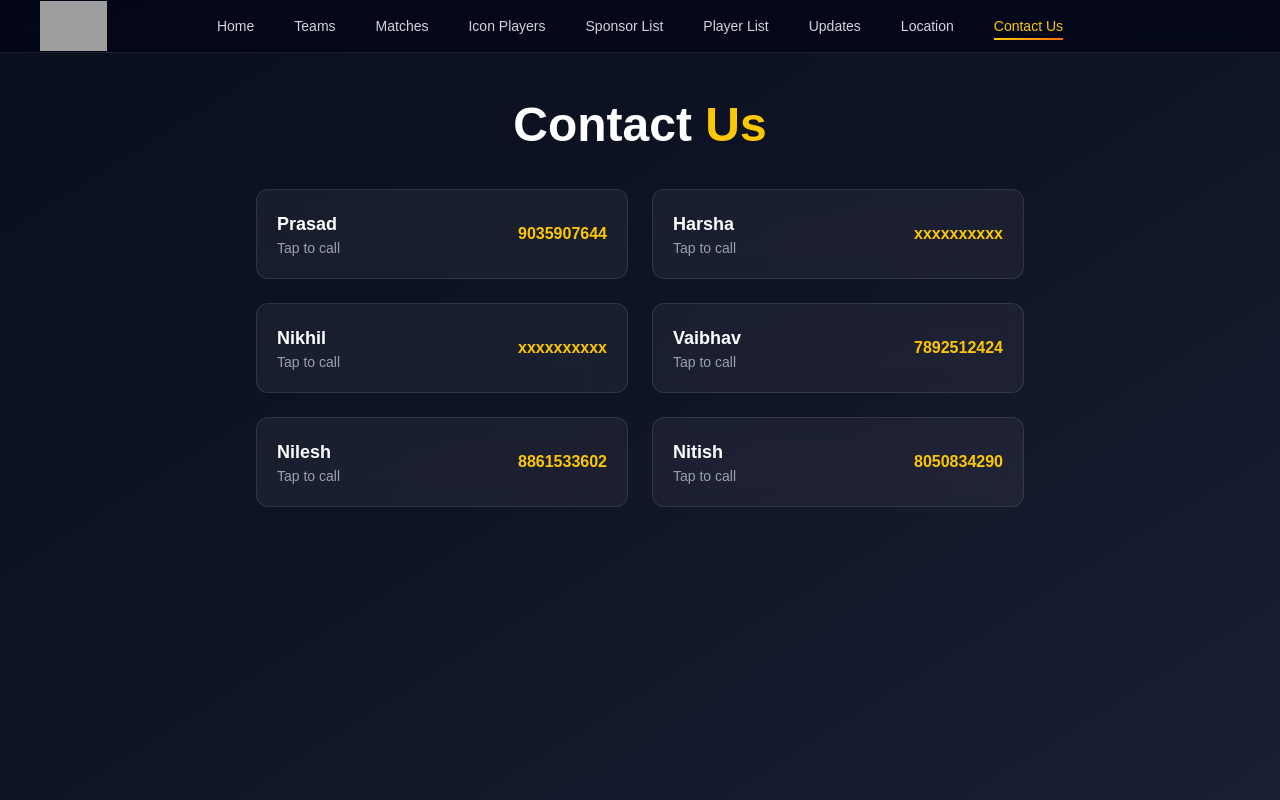
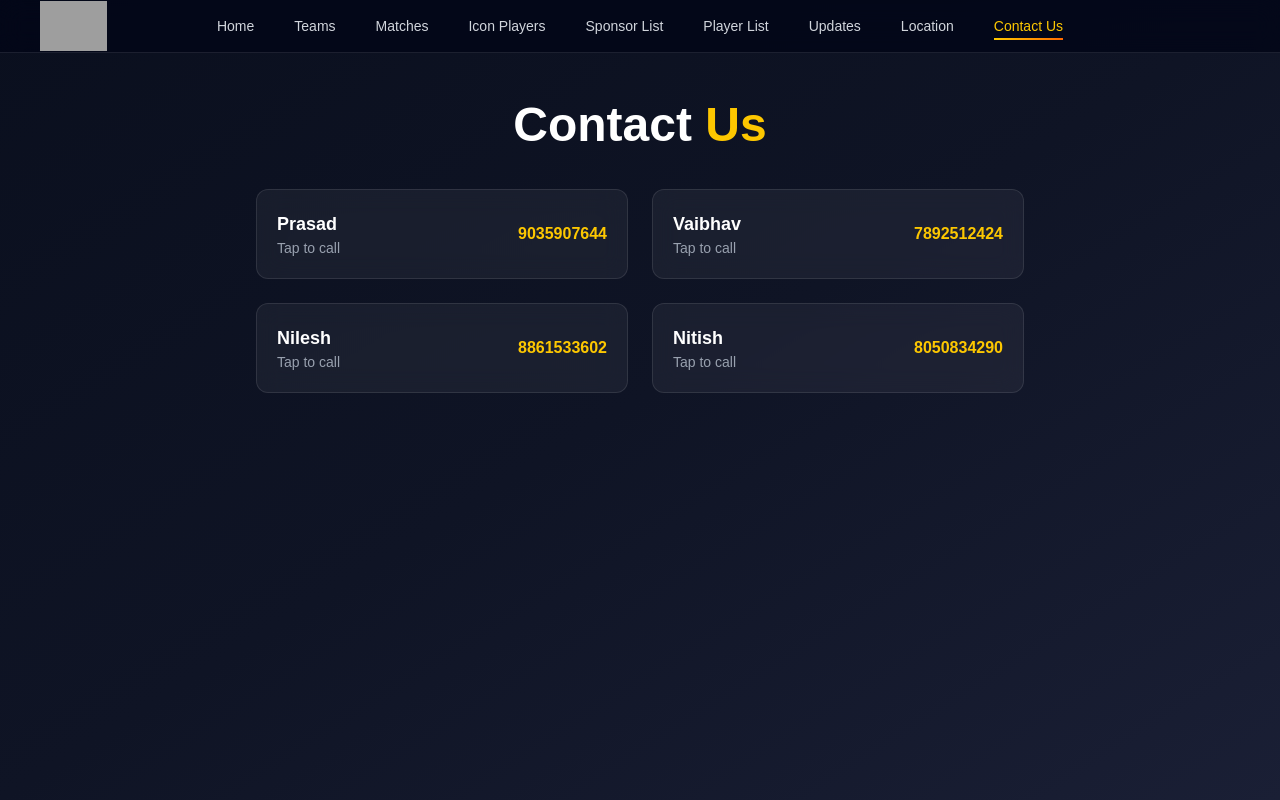
Before and after one commit to nagendraankola275-hash/cricket-tournament, a Next.js app: page /contact in a window 1280 px wide. Built offline with nearby package versions, Linux system fonts and the light colour scheme; grey boxes are pictures that could not be loaded.

Commit message:
cash prize

```diff
--- a/app/contact/page.tsx
+++ b/app/contact/page.tsx
@@ -6,8 +6,6 @@ export default function ContactPage() {
 
   const contacts = [
     { name: "Prasad", phone: "9035907644" },
-    { name: "Harsha", phone: "xxxxxxxxxx" },
-    { name: "Nikhil", phone: "xxxxxxxxxx" },
     { name: "Vaibhav", phone: "7892512424" },
     { name: "Nilesh", phone: "8861533602" },
     { name: "Nitish", phone: "8050834290" },
--- a/app/page.tsx
+++ b/app/page.tsx
@@ -49,7 +49,7 @@ const sponsors = [
     image: "/sponsor3.png",
     title: "Cash Prize Sponsor",
     description:
-      "Cash prize sponsored by Mukta Subray Shetti and Umesh Venkatesh Shetti, Badageri, Sirsi.",
+      "2nd Cash prize sponsored by Mukta Subray Shetti and Umesh Venkatesh Shetti, Badageri, Sirsi.",
     imageClassName: "object-center",
   },
   {
```
